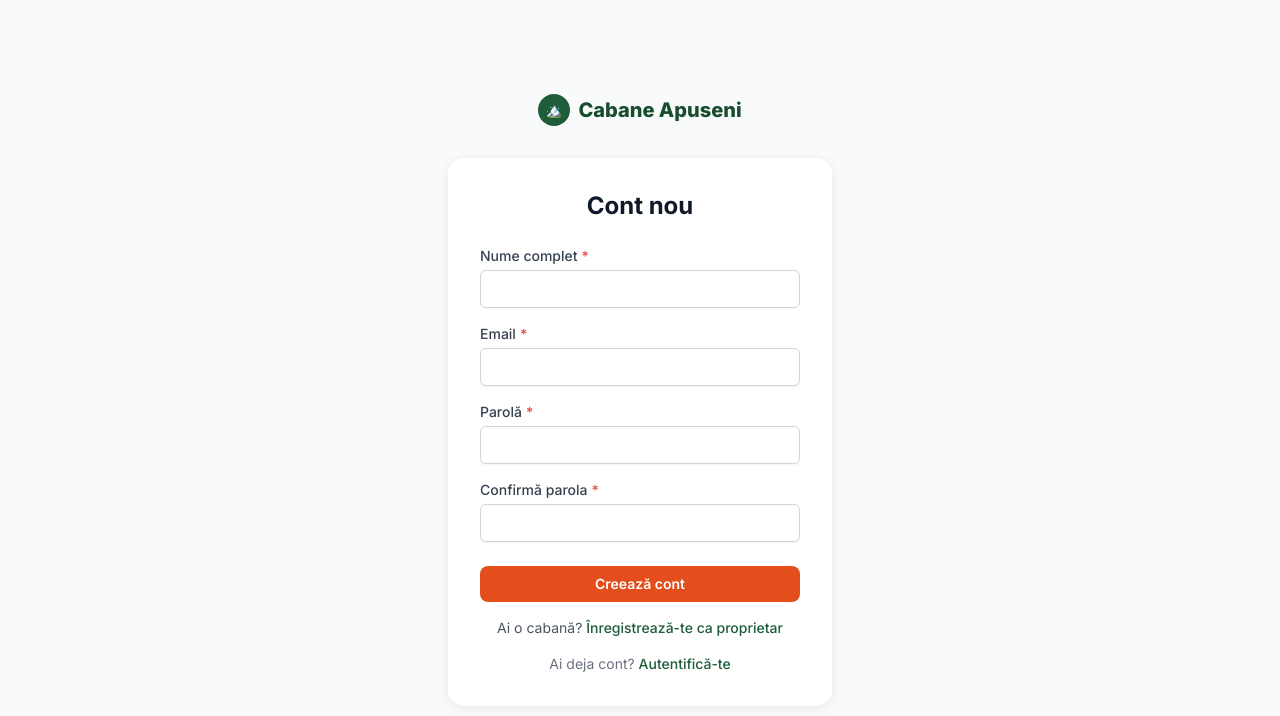
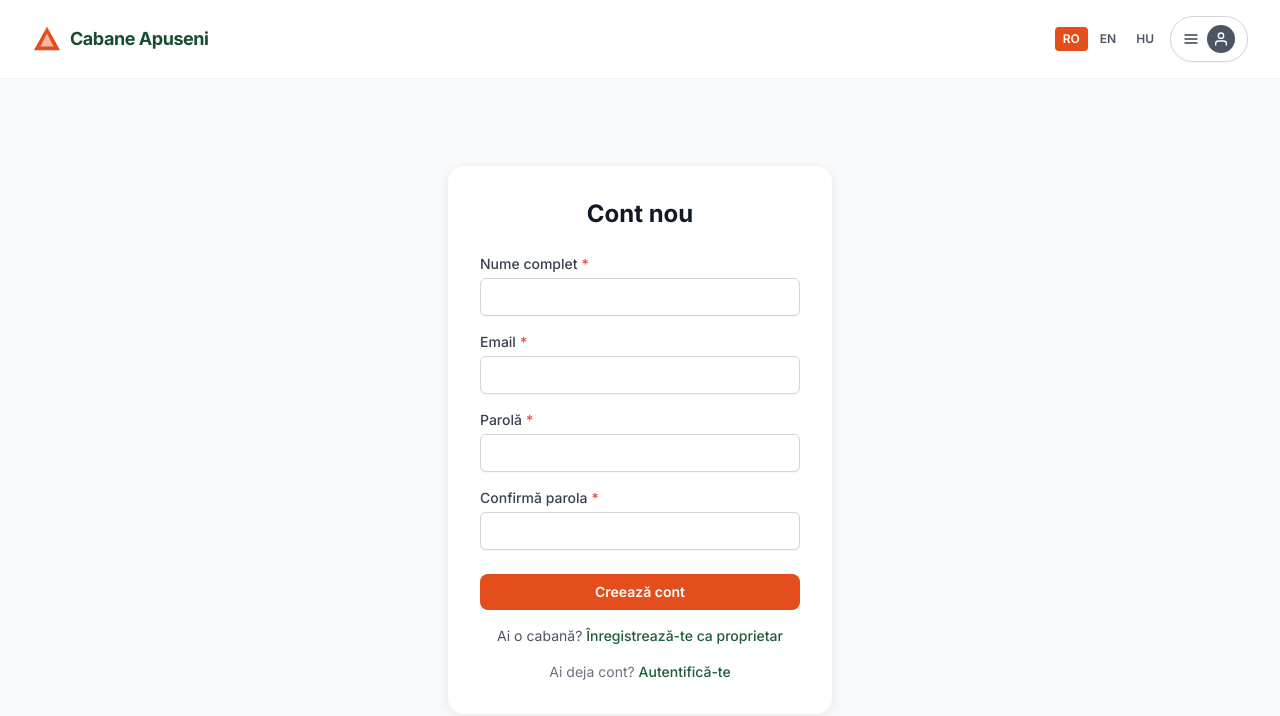
Before and after one commit to AchimS07/CabaneApuseni, a Next.js app: page /register in a window 1280 px wide. Shown: the top 716 px of the page. Built offline with nearby package versions, Linux system fonts and the light colour scheme; no server answers.

Commit message:
feat: extend PublicHeader to auth, dashboard, and admin layouts with variant prop
Agent-Logs-Url: https://github.com/AchimS07/CabaneApuseni/sessions/1328937f-11ec-41a3-8345-ffc2bc574cf0

Co-authored-by: AchimS07 <206663397+AchimS07@users.noreply.github.com>

```diff
--- a/app/(admin)/layout.tsx
+++ b/app/(admin)/layout.tsx
@@ -4,6 +4,7 @@ import { requireAdmin } from '@/lib/auth/authorization';
 import { LogoutButton } from '@/components/ui/LogoutButton';
 import { getTranslations } from 'next-intl/server';
 import { LanguageSwitcher } from '@/components/LanguageSwitcher';
+import { PublicHeader } from '@/components/ui/PublicHeader';
 
 export default async function AdminLayout({ children }: { children: ReactNode }) {
   await requireAdmin();
@@ -14,48 +15,9 @@ export default async function AdminLayout({ children }: { children: ReactNode })
   return (
     <div className="flex min-h-screen flex-col">
       {/* ── Mobile top bar (hidden on lg) ── */}
-      <header className="border-b bg-white px-4 py-3 shadow-sm lg:hidden">
-        <nav
-          className="flex items-center justify-between"
-          aria-label={tNav('mainNav')}
-        >
-          <Link href="/admin" className="font-bold text-pine-700">
-            Admin
-          </Link>
-          <ul className="flex items-center gap-3 text-sm font-medium">
-            <li>
-              <Link
-                href="/admin"
-                className="text-gray-700 transition hover:text-pine-700 focus:outline-none focus-visible:ring-2 focus-visible:ring-pine-500 rounded-md"
-              >
-                {tAdmin('title')}
-              </Link>
-            </li>
-            <li>
-              <Link
-                href="/admin/cabins"
-                className="text-gray-700 transition hover:text-pine-700 focus:outline-none focus-visible:ring-2 focus-visible:ring-pine-500 rounded-md"
-              >
-                {t('title')}
-              </Link>
-            </li>
-            <li>
-              <Link
-                href="/admin/bookings"
-                className="text-gray-700 hover:text-pine-700 focus:outline-none focus:ring-2 focus:ring-pine-500 rounded"
-              >
-                {tNav('bookings')}
-              </Link>
-            </li>
-            <li>
-              <LanguageSwitcher />
-            </li>
-            <li>
-              <LogoutButton />
-            </li>
-          </ul>
-        </nav>
-      </header>
+      <div className="lg:hidden">
+        <PublicHeader isAuthenticated isAdmin variant="minimal" />
+      </div>
 
       {/* ── Desktop layout: sidebar + content ── */}
       <div className="flex flex-1">
--- a/app/(auth)/layout.tsx
+++ b/app/(auth)/layout.tsx
@@ -1,23 +1,14 @@
 import type { ReactNode } from 'react';
-import Link from 'next/link';
+import { PublicHeader } from '@/components/ui/PublicHeader';
 
 export default function AuthLayout({ children }: { children: ReactNode }) {
   return (
-    <div className="flex min-h-screen flex-col items-center justify-center bg-gray-50 px-4 py-12">
-      <Link
-        href="/"
-        className="mb-8 flex items-center gap-2 text-xl font-extrabold text-pine-700 hover:text-pine-800 focus:outline-none focus-visible:ring-2 focus-visible:ring-pine-500 rounded-md"
-      >
-        <span
-          className="flex h-8 w-8 items-center justify-center rounded-full bg-pine-600 text-white text-sm"
-          aria-hidden="true"
-        >
-          🏔️
-        </span>
-        Cabane Apuseni
-      </Link>
-      <div className="w-full max-w-sm rounded-2xl bg-white p-8 shadow-card">
-        {children}
+    <div className="flex min-h-screen flex-col bg-gray-50">
+      <PublicHeader isAuthenticated={false} isAdmin={false} variant="minimal" />
+      <div className="flex flex-1 items-center justify-center px-4 py-12">
+        <div className="w-full max-w-sm rounded-2xl bg-white p-8 shadow-card">
+          {children}
+        </div>
       </div>
     </div>
   );
--- a/app/(dashboard)/layout.tsx
+++ b/app/(dashboard)/layout.tsx
@@ -1,44 +1,27 @@
 import type { ReactNode } from 'react';
-import Link from 'next/link';
 import { requireAuth } from '@/lib/auth/authorization';
-import { LogoutButton } from '@/components/ui/LogoutButton';
 import { getProfile } from '@/modules/users/application/userService';
-import { getTranslations } from 'next-intl/server';
-import { LanguageSwitcher } from '@/components/LanguageSwitcher';
+import { PublicHeader } from '@/components/ui/PublicHeader';
 import { DashboardNav } from '@/components/ui/DashboardNav';
 
 export default async function DashboardLayout({ children }: { children: ReactNode }) {
   const session = await requireAuth();
   const profileResult = await getProfile(session.uid);
   const role = profileResult.ok ? profileResult.data.role : session.role;
-  const t = await getTranslations('nav');
 
   return (
     <div className="flex min-h-screen flex-col">
-      <header className="border-b bg-white px-4 py-3 shadow-sm">
-        <nav
-          className="mx-auto flex max-w-5xl items-center justify-between"
-          aria-label={t('mainNav')}
-        >
-          <Link
-            href="/dashboard"
-            className="flex items-center gap-2 font-bold text-pine-700 hover:text-pine-800 focus:outline-none focus:ring-2 focus:ring-pine-500 rounded"
-          >
-            <span
-              className="flex h-7 w-7 items-center justify-center rounded-full bg-pine-600 text-white text-xs"
-              aria-hidden="true"
-            >
-              🏔️
-            </span>
-            <span className="hidden sm:inline">Cabane Apuseni</span>
-          </Link>
-          <div className="flex flex-wrap items-center gap-1">
-            <DashboardNav role={role} />
-            <LogoutButton />
-            <LanguageSwitcher />
-          </div>
+      <PublicHeader
+        isAuthenticated
+        isAdmin={role === 'admin'}
+        isOwner={role === 'owner'}
+        variant="minimal"
+      />
+      <div className="border-b bg-white px-4">
+        <nav className="mx-auto max-w-5xl" aria-label="Dashboard navigation">
+          <DashboardNav role={role} />
         </nav>
-      </header>
+      </div>
       <main className="mx-auto w-full max-w-5xl flex-1 px-4 py-10">{children}</main>
       <footer className="border-t py-6 text-center text-xs text-gray-400">
         © {new Date().getFullYear()} Cabane Apuseni
--- a/components/ui/PublicHeader.tsx
+++ b/components/ui/PublicHeader.tsx
@@ -21,6 +21,7 @@ interface PublicHeaderProps {
   isAuthenticated: boolean;
   isAdmin: boolean;
   isOwner?: boolean;
+  variant?: 'full' | 'minimal';
 }
 
 type ActiveField = 'location' | 'checkin' | 'checkout' | 'guests' | null;
@@ -33,7 +34,7 @@ type ActiveField = 'location' | 'checkin' | 'checkout' | 'guests' | null;
  * – Sticky with shadow on scroll
  * – Fully accessible keyboard navigation
  */
-export function PublicHeader({ isAuthenticated, isAdmin, isOwner = false }: PublicHeaderProps) {
+export function PublicHeader({ isAuthenticated, isAdmin, isOwner = false, variant = 'full' }: PublicHeaderProps) {
   const router = useRouter();
   const t = useTranslations('nav');
   const th = useTranslations('publicHeader');
@@ -155,6 +156,7 @@ export function PublicHeader({ isAuthenticated, isAdmin, isOwner = false }: Publ
         </Link>
 
         {/* ── Search bar (desktop) ── */}
+        {variant === 'full' && (
         <div
           ref={searchBarRef}
           className="hidden flex-1 md:flex md:justify-center"
@@ -399,11 +401,12 @@ export function PublicHeader({ isAuthenticated, isAdmin, isOwner = false }: Publ
             )}
           </form>
         </div>
+        )}
 
         {/* ── Right: profile / nav ── */}
         <div className="flex shrink-0 items-center gap-2">
-          {/* "Become a host" / "Owner dashboard" – desktop only */}
-          {!isAdmin && (
+          {/* "Become a host" / "Owner dashboard" – desktop only, full variant */}
+          {variant === 'full' && !isAdmin && (
             <Link
               href={isOwner ? '/dashboard/owner' : '/pricing'}
               className="hidden rounded-full px-4 py-2 text-sm font-semibold text-gray-700 transition hover:bg-gray-100 focus-visible:outline-none focus-visible:ring-2 focus-visible:ring-pine-500 lg:block"
@@ -552,6 +555,7 @@ export function PublicHeader({ isAuthenticated, isAdmin, isOwner = false }: Publ
       </div>
 
       {/* ── Mobile search bar ── */}
+      {variant === 'full' && (
       <div className="border-t border-gray-100 px-4 pb-3 pt-2 md:hidden">
         <button
           type="button"
@@ -563,6 +567,7 @@ export function PublicHeader({ isAuthenticated, isAdmin, isOwner = false }: Publ
           <span className="text-sm text-gray-500">{th('mobileSearchPlaceholder')}</span>
         </button>
       </div>
+      )}
 
       {/* ── Mobile nav drawer ── */}
       {mobileOpen && (
```
Also changed, not shown: 1 other file (tests, documents, lock files or other folders).
